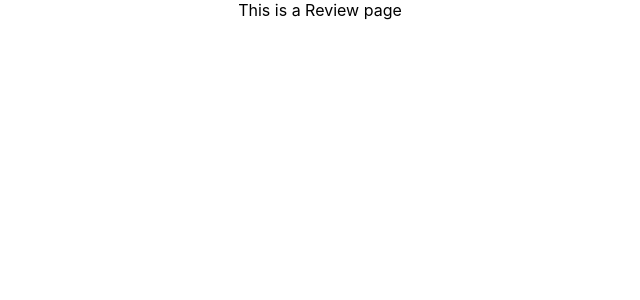
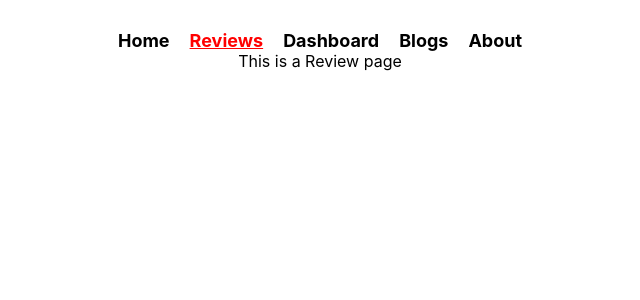
Before and after one commit to tanianasrin1/product-analysis-website-a9, a React (Create React App) app: page /review in a window 1280 px wide. Shown: the top 300 px of the page, without its empty margins (320-960 px from the left). Built offline with nearby package versions, Linux system fonts and the light colour scheme.

Commit message:
added body

```diff
--- a/src/App.js
+++ b/src/App.js
@@ -1,4 +1,3 @@
-import logo from "./logo.svg";
 import "./App.css";
 import Header from "./components/Header/Header";
 import Home from "./components/Home/Home";
@@ -12,14 +11,15 @@ import NotFound from "./components/NotFound/NotFound";
 function App() {
   return (
     <div className="App">
-
+      {/* <h3>b nbh</h3> */}
+      <Header></Header>
       <Routes>
         <Route path= '/' element={<Home></Home>}></Route>
         <Route path='/review' element= {<Review></Review>}></Route>
         <Route path='/dashboard' element= {<DashBoard></DashBoard>}></Route>
         <Route path='/blogs' element= {<Blogs></Blogs>}></Route>
         <Route path='/about' element= {<About></About>}></Route>
-        {/* <Route path='*' element= {<NotFound></NotFound>}></Route> */}
+        <Route path='*' element= {<NotFound></NotFound>}></Route>
       </Routes>
     </div>
   );
--- /dev/null
+++ b/src/components/CustomLink/CustomLink.js
@@ -0,0 +1,22 @@
+import React from 'react';
+import { Link, useMatch, useResolvedPath } from 'react-router-dom';
+
+function CustomLink({ children, to, ...props }) {
+    let resolved = useResolvedPath(to);
+    let match = useMatch({ path: resolved.pathname, end: true });
+
+    return (
+      <div>
+        <Link
+          style={{ color: match ? 'red': 'black', textDecoration: match ? "underline" : "none" }}
+          to={to}
+          {...props}
+        >
+          {children}
+        </Link>
+
+      </div>
+    );
+  }
+
+export default CustomLink;
--- a/src/components/Header/Header.css
+++ b/src/components/Header/Header.css
@@ -0,0 +1,13 @@
+nav{
+    display: flex;
+    margin-top: 30px;
+    margin-left: 20px;
+    justify-content: center;
+
+}
+
+nav a{
+    margin-right: 20px;
+    font-weight:bold;
+    font-size: large;
+}
--- a/src/components/Header/Header.js
+++ b/src/components/Header/Header.js
@@ -1,17 +1,20 @@
 import React from 'react';
 import { Link } from 'react-router-dom';
+import CustomLink from '../CustomLink/CustomLink';
+import './Header.css'
 
 const Header = () => {
-    return (
-        <nav>
-          <Link to = '/'>Home</Link>
-          <Link to = '/review' >Review</Link>
-          <Link to = '/dashboard' >DashBoard</Link>
-          <Link to = '/blogs' >Blogs</Link>
-          <Link to ='/about' >About</Link>
-
-        </nav>
-    );
+  return (
+    <div  >
+      <nav>
+        <CustomLink to='/' >Home</CustomLink>
+        <CustomLink to='/review' >Reviews</CustomLink>
+        <CustomLink to='/dashboard' >Dashboard</CustomLink>
+        <CustomLink to='/blogs' >Blogs</CustomLink>
+        <CustomLink to='/about' >About</CustomLink>
+      </nav>
+    </div>
+  );
 };
 
 export default Header;
```
Also changed, not shown: src/components/CustomLink/CustomLink.css (added).
